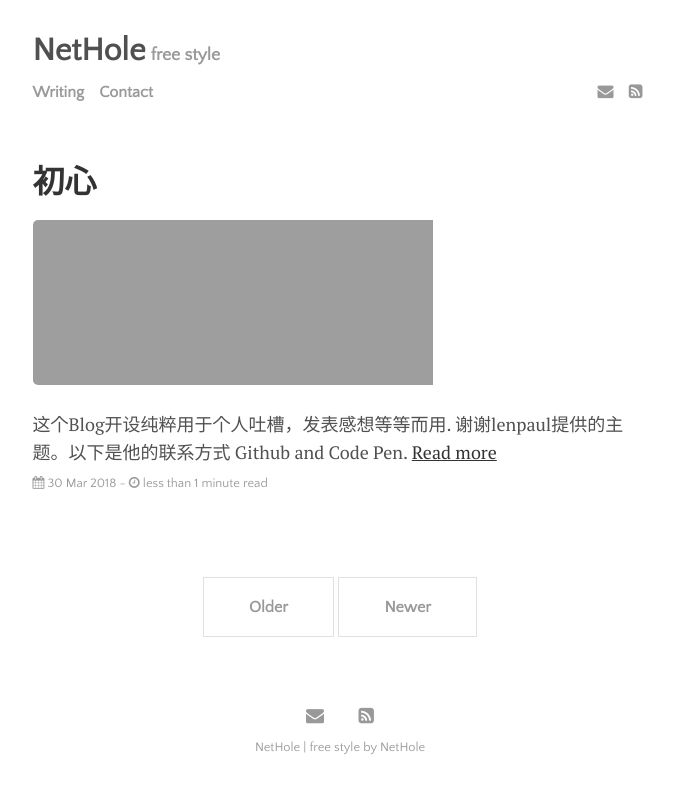
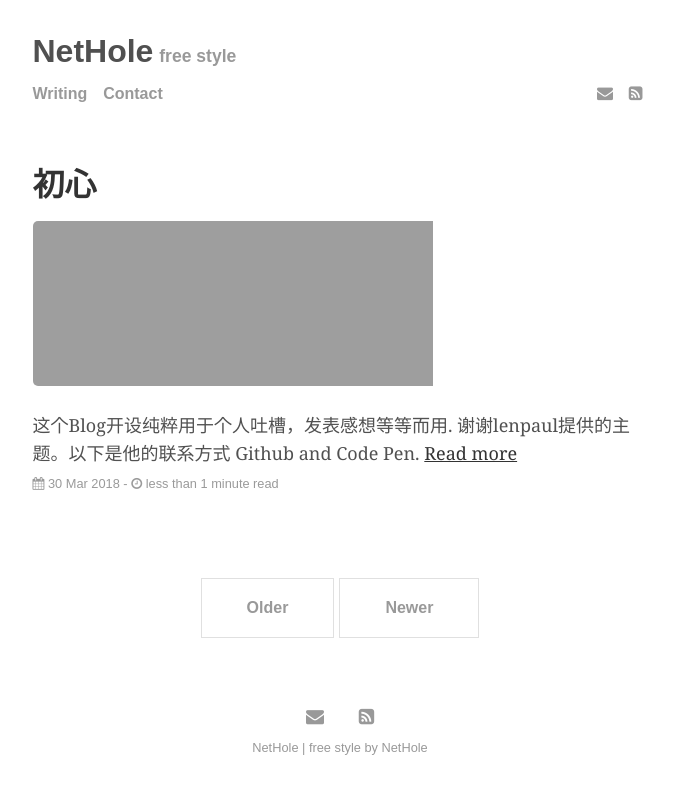
Before and after one commit to NetHole/NetHole.github.io, a Jekyll site: the page built from index.html, in a window 1280 px wide. Shown: the top 794 px of the page, without its empty margins (300-974 px from the left). Built offline with Jekyll 4.4.1, drawn with Linux system fonts in a browser that asks for light colours; the list of posts is cut into pages by our own code.

Commit message:
去掉google一些相关的东西

```diff
--- a/_data/settings.yml
+++ b/_data/settings.yml
@@ -1,6 +1,6 @@
 # Change to true for Disqus comments
 disqus:
-  comments: false
+  comments: true
   disqus_shortname: 'https-lenpaul-github-io-lagrange'
 
 #google-ID: 'UA-112060364-1'
--- a/_includes/head.html
+++ b/_includes/head.html
@@ -19,9 +19,9 @@
   <!--<link href="{{ site.github.url }}/rss-feed.xml" type="application/rss+xml" rel="alternate" title="{{ site.title }} | {{ site.description }}"/>
   //-->
 
-  <link rel="stylesheet" href="https://fonts.googleapis.com/css?family=PT+Serif:400,400italic,700%7CPT+Sans:400">
+  <!--link rel="stylesheet" href="https://fonts.googleapis.com/css?family=PT+Serif:400,400italic,700%7CPT+Sans:400">
   <link rel="stylesheet" href="https://fonts.googleapis.com/css?family=Source+Code+Pro">
-  <link rel="stylesheet" href="https://fonts.googleapis.com/css?family=Quattrocento+Sans">
+  <link rel="stylesheet" href="https://fonts.googleapis.com/css?family=Quattrocento+Sans"-->
   <link rel="stylesheet" href="https://cdnjs.cloudflare.com/ajax/libs/font-awesome/4.7.0/css/font-awesome.min.css">
 
   <script type="text/javascript" async
@@ -29,7 +29,7 @@
   </script>
 
   <!-- Google Analytics -->
-  {% include google-analytics.html %}
+   <!--{% include google-analytics.html %}  -->
 
   <!-- Use Jekyll SEO plugin -->
   {% seo %}
```
